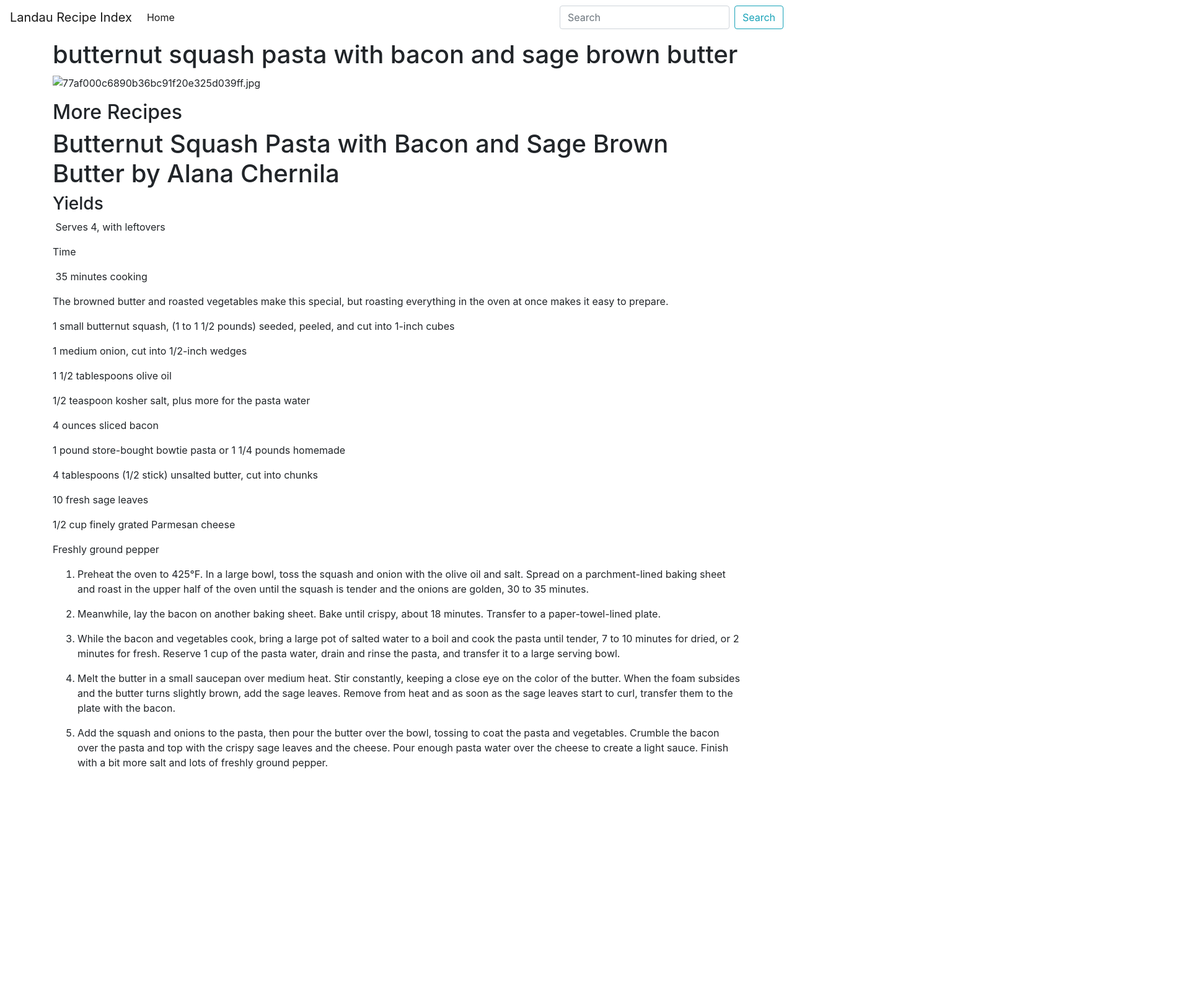
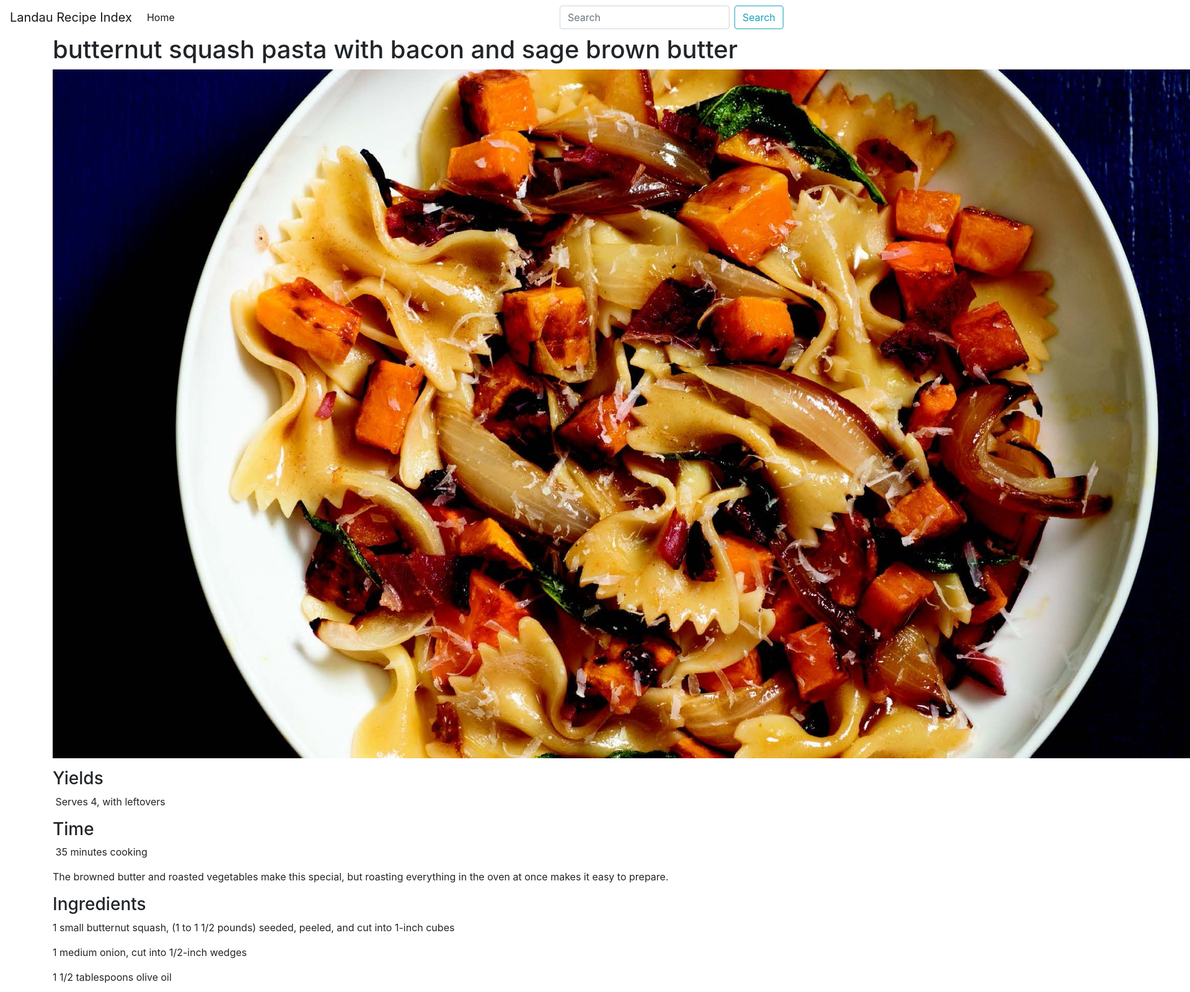
Before and after one commit to clandau/recipe-site, an Eleventy site: page recipes/butternut_squash_pasta_with_bacon_and_sage_brown_butter.md in a window 1280 px wide. Shown: the top 1600 px of the page at 62% size, 1920 px wide, since content can reach past the window. Before the commit the page ends 1258 px from the top, so only its background shows below. Built offline with nearby package versions, Linux system fonts and the light colour scheme; Eleventy itself is replaced by a stand-in of ours; files that its build step writes are made by us from their sources.

Commit message:
formatting some markdown files

```diff
--- a/_includes/layouts/default.njk
+++ b/_includes/layouts/default.njk
@@ -5,7 +5,7 @@
   <meta name="viewport" content="width=device-width, initial-scale=1.0">
   <link rel="stylesheet" href="https://stackpath.bootstrapcdn.com/bootstrap/4.5.2/css/bootstrap.min.css" integrity="sha384-JcKb8q3iqJ61gNV9KGb8thSsNjpSL0n8PARn9HuZOnIxN0hoP+VmmDGMN5t9UJ0Z" crossorigin="anonymous">
   <link rel="stylesheet" href="{{ '/css/index.css'}}"/>
-  <title>{{ title }} | My Site</title>
+  <title>Recipe index</title>
 </head>
 <body>
 <nav class="navbar navbar-expand-lg navbar-light">
--- a/_includes/layouts/home.njk
+++ b/_includes/layouts/home.njk
@@ -5,7 +5,7 @@ layout: layouts/default.njk
 <h1>Recipe index</h1>
   <ul>
     {% for recipe in collections.recipes -%}
-    <li><a href="{{ recipe.url }}">{{ recipe.url }}</a></li>
+    <li><a href="{{ recipe.url }}">{{ recipe.data.title || recipe.url }}</a></li>
     {% endfor -%}
   </ul>
 {{ content | safe }}
--- a/recipes/butternut_squash_pasta_with_bacon_and_sage_brown_butter.md
+++ b/recipes/butternut_squash_pasta_with_bacon_and_sage_brown_butter.md
@@ -1,20 +1,21 @@
-# butternut squash pasta with bacon and sage brown butter
+---
 
-![77af000c6890b36bc91f20e325d039ff.jpg](../../image/77af000c6890b36bc91f20e325d039ff.jpg)
+title: "butternut squash pasta with bacon and sage brown butter"
+---
+![77af000c6890b36bc91f20e325d039ff.jpg](../image/77af000c6890b36bc91f20e325d039ff.jpg)
 
-## More Recipes
-
-# Butternut Squash Pasta with Bacon and Sage Brown Butter by Alana Chernila
 
 ### Yields
 
  Serves 4, with leftovers
 
-Time
+### Time
 
  35 minutes cooking
 
 The browned butter and roasted vegetables make this special, but roasting everything in the oven at once makes it easy to prepare.
+
+### Ingredients
 
 1 small butternut squash, (1 to 1 1/2 pounds) seeded, peeled, and cut into 1-inch cubes
 
@@ -36,6 +37,8 @@ The browned butter and roasted vegetables make this special, but roasting everyt
 
 Freshly ground pepper
 
+### Directions
+
 1. Preheat the oven to 425°F. In a large bowl, toss the squash and onion with the olive oil and salt. Spread on a parchment-lined baking sheet and roast in the upper half of the oven until the squash is tender and the onions are golden, 30 to 35 minutes.
 
 2. Meanwhile, lay the bacon on another baking sheet. Bake until crispy, about 18 minutes. Transfer to a paper-towel-lined plate.
```
Also changed, not shown: recipes/french_onion_soup.md (+1 -1 lines), recipes/image/77af000c6890b36bc91f20e325d039ff.jpg (added).
